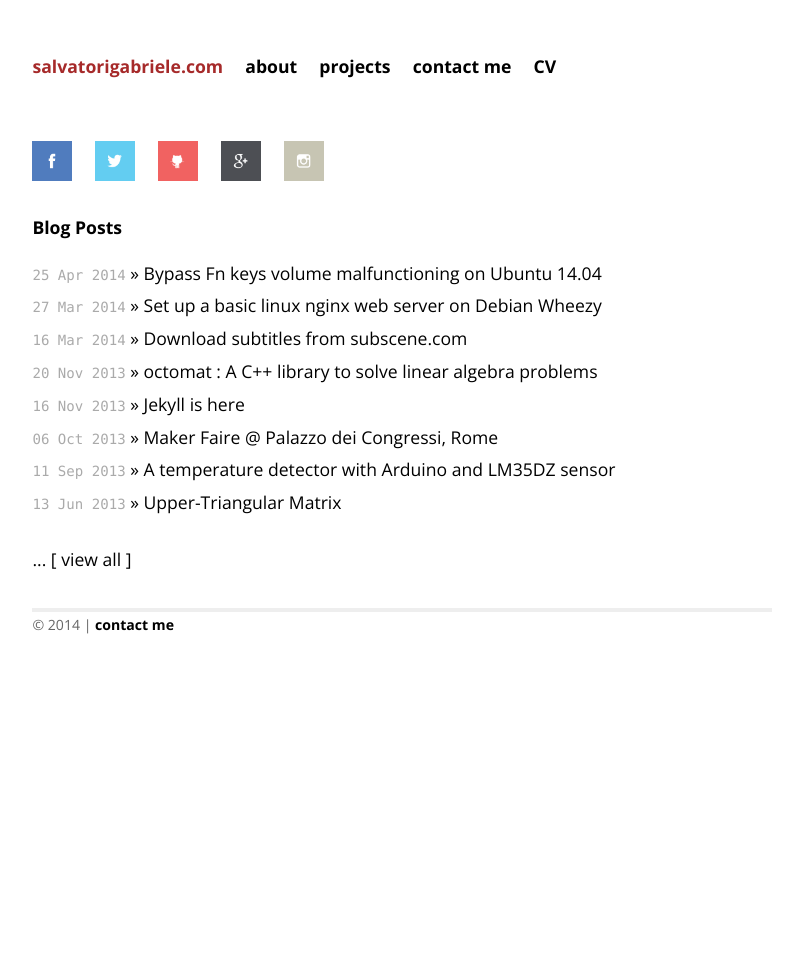
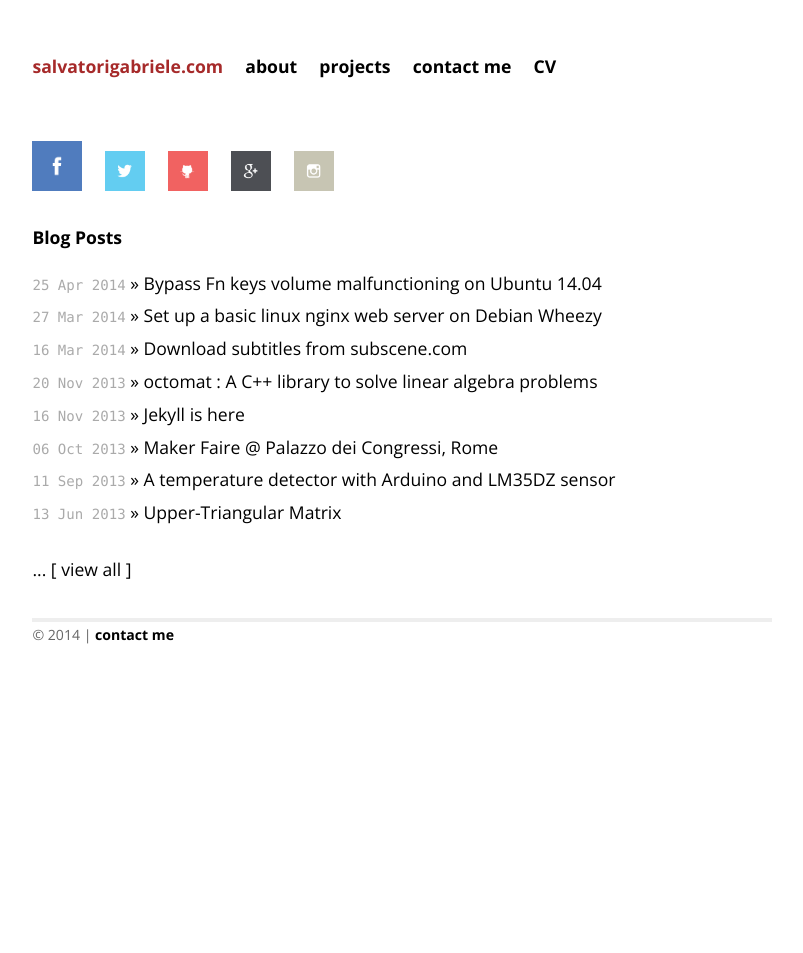
Before and after one commit to gsalvatori/salvatorigabriele.com, a Jekyll site: the page built from index.html, in a window 1280 px wide. Shown: the whole page, without its empty margins (238-1041 px from the left). Built offline with Jekyll 4.4.1, drawn with Linux system fonts in a browser that asks for light colours; Markdown is read by kramdown in place of the engine named in the settings.

Commit message:
Update index.html

```diff
--- a/index.html
+++ b/index.html
@@ -7,7 +7,7 @@
 
 <div id="home">
 
-<a href="https://www.facebook.com/salvatorigabriele" target="_blank"><img src="images/facebook.png" width="40" height="40" alt="Facebook" /></a>
+<a href="https://www.facebook.com/salvatorigabriele" target="_blank"><img src="images/facebook.png" width="50" height="50" alt="Facebook" /></a>
     &nbsp;&nbsp;&nbsp;
     <a href="https://twitter.com/_gsalvatori" target="_blank"><img src="images/twitter.png" width="40" height="40" alt="Twitter" /></a>
     &nbsp;&nbsp;&nbsp;
```
